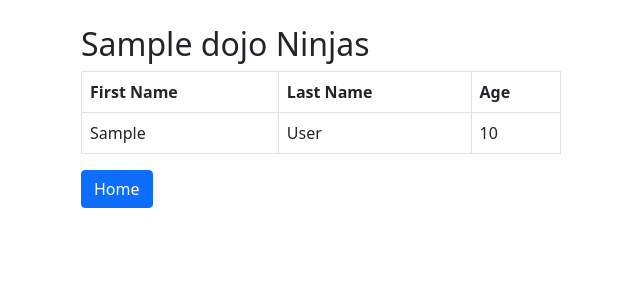
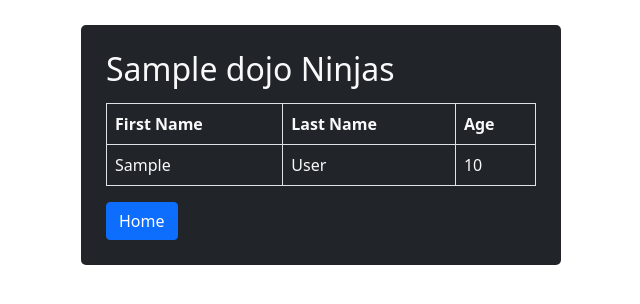
Before and after one commit to kathleenbk/dojos_and_ninjas, a Flask app: template flask_app/templates/ninjas.html in a window 1280 px wide. Shown: the top 304 px of the page, without its empty margins (319-959 px from the left). Run offline with Flask 2, Linux system fonts and the light colour scheme; the template is opened without the code that fills it: most values are stand-ins (such as "Sample title", 1, 10 or a date in 2020).

Commit message:
more styling

```diff
--- a/flask_app/templates/ninjas.html
+++ b/flask_app/templates/ninjas.html
@@ -8,15 +8,20 @@
     <title>Ninjas</title>
     <style>
         .box {
-            padding:25px 400px 25px 400px;
+            margin: 25px 400px 25px 400px;
+            border-radius: 5px;
+            padding:25px;
+        }
+        .head {
+            margin-bottom: 15px;
         }
     </style>
 </head>
 <body>
-<div class="box">
-    <form>
-        <h2>{{dojo.name}} Ninjas</h2>
-            <table class="table table-hover table-bordered">
+<div class="box bg-dark text-light">
+    <form >
+        <h2 class="head">{{dojo.name}} Ninjas</h2>
+            <table class="table table-bordered text-light">
                 <thead>
                     <tr>
                         <th>First Name</th>
```
